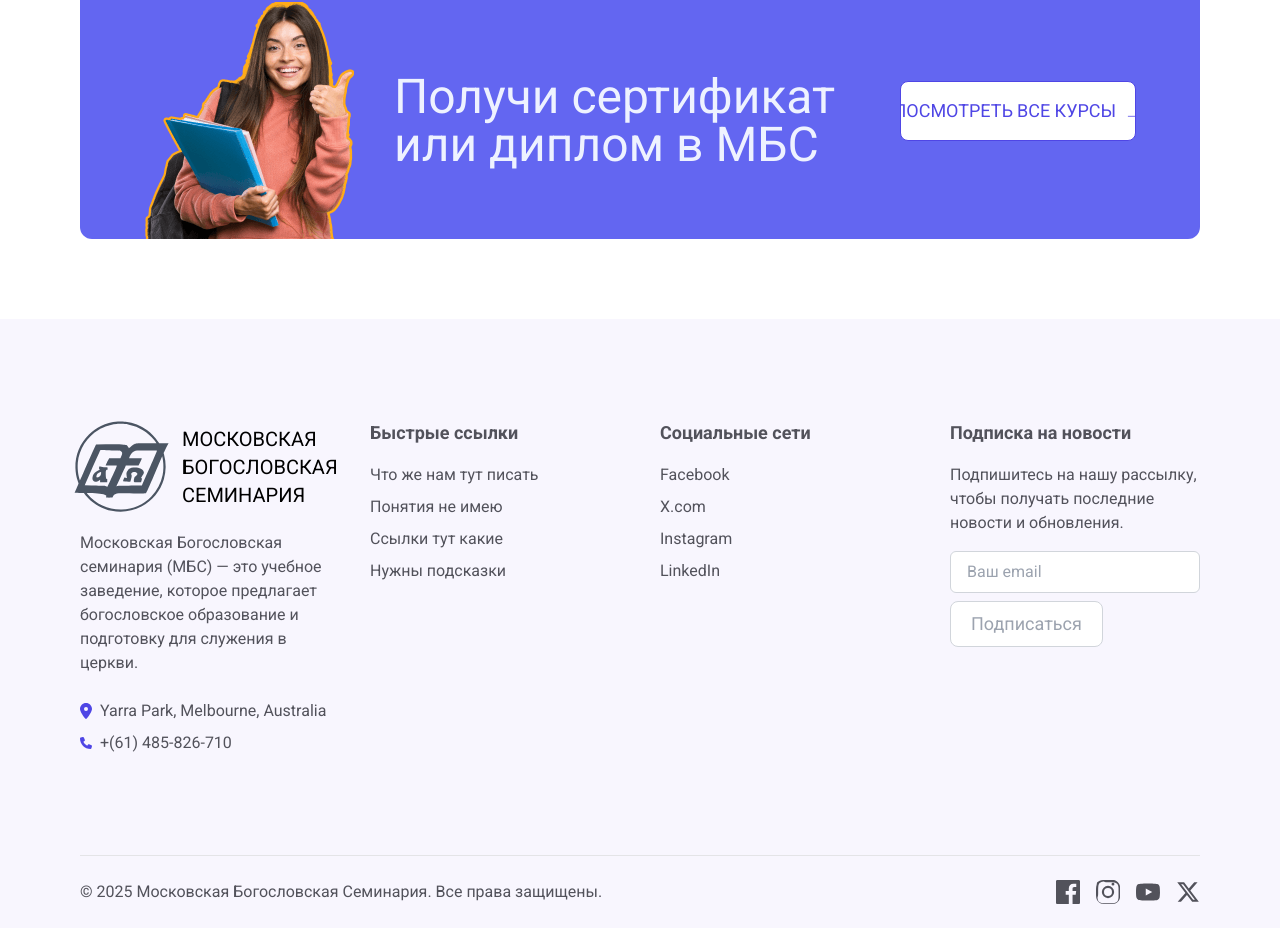
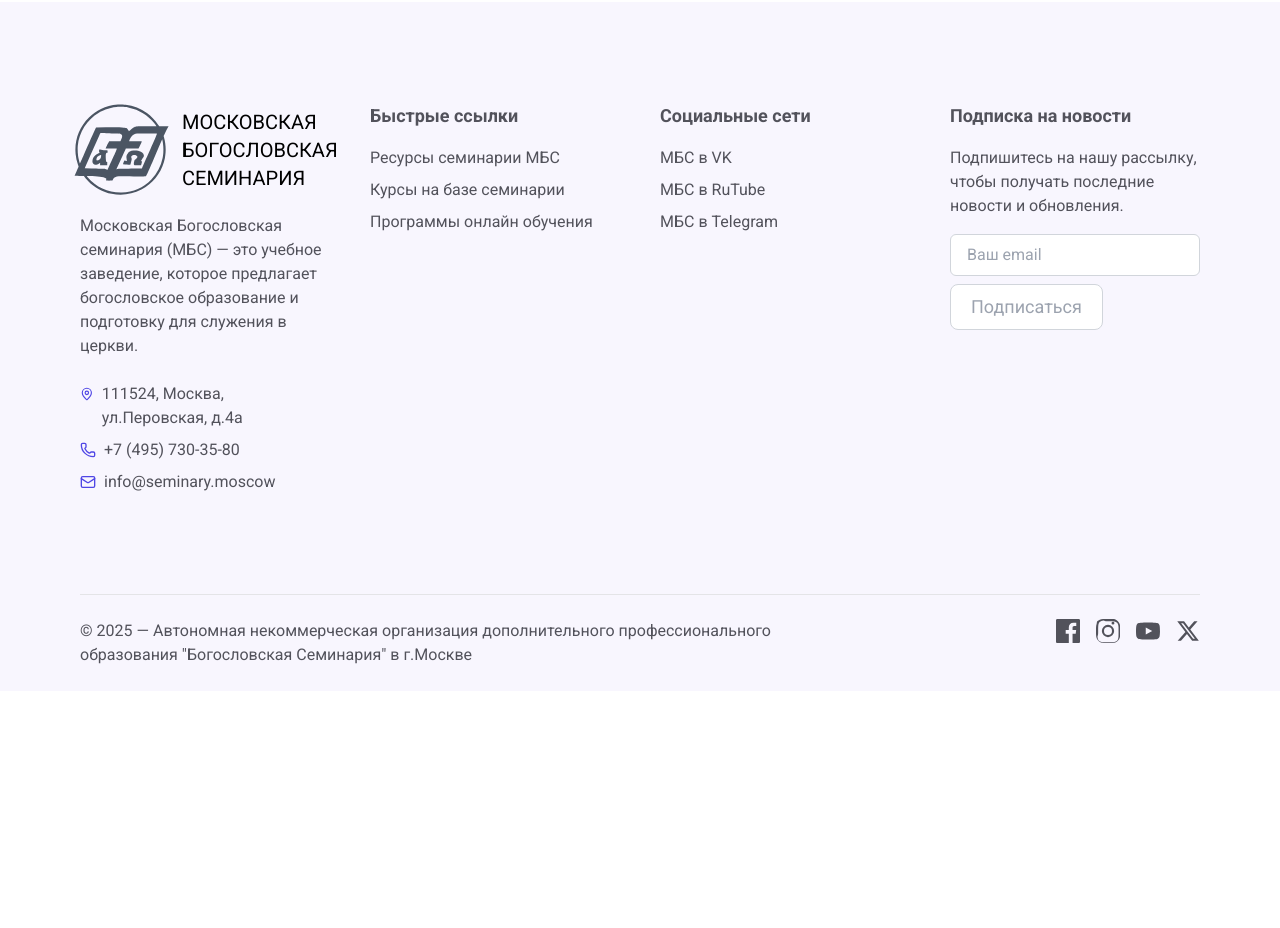
Before and after one commit to ValentinK2410/seminary, a React (Create React App) app: page / in a window 1280 px wide. Shown: the part 7974-8902 px from the top of the page. After the commit the page ends 8665 px from the top, so only its background shows below. Built offline with nearby package versions, Linux system fonts and the light colour scheme.

Commit message:
changes on footer

```diff
--- a/src/features/comingEvents/ComingEvents.jsx
+++ b/src/features/comingEvents/ComingEvents.jsx
@@ -51,7 +51,7 @@ export const ComingEvents = () => {
           ))}
         </div>
 
-        <div className="mt-10 w-full ux:w-fit px-4 pt-10 sm:px-16 sm:pb-0 flex flex-col sm:flex-row  max-w-7xl mx-auto  bg-indigo-500 rounded-xl gap-10 items-center justify-center">
+        {/* <div className="mt-10 w-full ux:w-fit px-4 pt-10 sm:px-16 sm:pb-0 flex flex-col sm:flex-row  max-w-7xl mx-auto  bg-indigo-500 rounded-xl gap-10 items-center justify-center">
           <img src={getDiplomaImage} alt="a young woman" className='self-center' />
           <div className='flex flex-col lg:flex-row gap-5'>
               <p className="text-2xl  xl:text-5xl text-center sm:text-left leading-snug text-indigo-50 max-w-[18ch]">
@@ -61,7 +61,8 @@ export const ComingEvents = () => {
                 <span className='hidden sm:inline-block lg:hidden xl:inline-block mr-1'>Посмотреть </span>  все курсы <span className="ml-2 mt-1 transition-colors duration-200">→</span>
               </SecondaryButton>
           </div>
-        </div>
+        </div> */}
+
       </article>
     </section>
   )
--- a/src/features/footer/Footer.jsx
+++ b/src/features/footer/Footer.jsx
@@ -7,6 +7,8 @@ import { Icon_instagram } from '../../images/Icon_instagram';
 import { Icon_youtube } from '../../images/Icon_youtube';
 import { Icon_x } from '../../images/Icon_x';
 import { Input } from '../../componentLibrary/Input';
+
+import { MapPin, Phone, Mail } from 'lucide-react';
 
 export const Footer = () => {
   return (
@@ -31,29 +33,58 @@ export const Footer = () => {
             Московская Богословская семинария (МБС) — это учебное заведение, которое предлагает богословское образование и подготовку для служения в церкви.
           </p>
 
-          <ul className='space-y-2'>
+          {/* <ul className='space-y-2'>
             <li className='flex items-center gap-2 text-zinc-600'>
               <Icon_map className="w-3 text-indigo-600" />
-              Yarra Park, Melbourne, Australia
+              111524, Москва, ул.Перовская, д.4а
             </li>
             <li className='flex items-center gap-2 text-zinc-600'>
               <Icon_phone className="w-3 text-indigo-600" />
-              <a href="tel:+4733378901" className="hover:text-indigo-600">+(61) 485-826-710</a>
+              <a href="tel:+74957303580" className="hover:text-indigo-600">+7 (495) 730-35-80</a>
+            </li>
+            <li className='flex items-center gap-2 text-zinc-600'>
+              <Icon_email className="w-3 text-indigo-600" />
+              <a href="mailto:info@seminary.moscow" className="hover:text-indigo-600">info@seminary.moscow</a>
+            </li>
+          </ul> */}
+
+          <ul className='space-y-2'>
+            <li className='flex items-start gap-2 text-zinc-600'>
+              <MapPin className="w-4 h-4 mt-1 text-indigo-600" />
+              111524, Москва, ул.Перовская, д.4а
+            </li>
+            <li className='flex items-center gap-2 text-zinc-600'>
+              <Phone className="w-4 h-4 text-indigo-600" />
+              <a href="tel:+74957303580" className="hover:text-indigo-600">
+                +7 (495) 730-35-80
+              </a>
+            </li>
+            <li className='flex items-center gap-2 text-zinc-600'>
+              <Mail className="w-4 h-4 text-indigo-600" />
+              <a href="mailto:info@seminary.moscow" className="hover:text-indigo-600">
+                info@seminary.moscow
+              </a>
             </li>
           </ul>
+
         </div>
 
         {/* Колонка 2 — Быстрые ссылки */}
         <div className="order-2 sm:order-3 md:order-3 lg:order-3 xl:order-2">
           <h3 className='text-lg text-zinc-600 font-semibold mb-4'>Быстрые ссылки</h3>
-          <ul className='space-y-2'>
-            {['Что же нам тут писать', 'Понятия не имею', 'Ссылки тут какие', 'Нужны подсказки'].map((item) => (
-              <li key={item}>
+
+          <ul className="space-y-2">
+            {[
+              { label: 'Ресурсы семинарии МБС', href: '#ресурсы' },
+              { label: 'Курсы на базе семинарии', href: '#курсы' },
+              { label: 'Программы онлайн обучения', href: '#программы' },
+            ].map(({ label, href }) => (
+              <li key={label}>
                 <a
-                  href={`/${item.toLowerCase().replace(' ', '-')}`}
-                  className='text-zinc-600 hover:text-indigo-600 transition-colors'
+                  href={href}
+                  className="text-zinc-600 hover:text-indigo-600 transition-colors"
                 >
-                  {item}
+                  {label}
                 </a>
               </li>
             ))}
@@ -63,18 +94,25 @@ export const Footer = () => {
         {/* Колонка 3 — Соцсети, скрыта на lg и ниже */}
         <div className="hidden order-2 xl:block xl:order-3">
           <h3 className='text-lg text-zinc-600 font-semibold mb-4'>Социальные сети</h3>
-          <ul className='space-y-2'>
-            {['Facebook', 'X.com', 'Instagram', 'LinkedIn'].map((social) => (
-              <li key={social}>
+          <ul className="space-y-2">
+            {[
+              { label: 'МБС в VK', href: 'https://facebook.com' },
+              { label: 'МБС в RuTube', href: 'https://x.com' },
+              { label: 'МБС в Telegram', href: 'https://instagram.com' },
+            ].map(({ label, href }) => (
+              <li key={label}>
                 <a
-                  href={`https://${social.toLowerCase()}.com`}
-                  className='text-zinc-600 hover:text-indigo-600 transition-colors'
+                  href={href}
+                  className="text-zinc-600 hover:text-indigo-600 transition-colors"
+                  target="_blank"
+                  rel="noopener noreferrer"
                 >
-                  {social}
+                  {label}
                 </a>
               </li>
             ))}
           </ul>
+
         </div>
 
         {/* Колонка 4 — Подписка */}
@@ -97,7 +135,7 @@ export const Footer = () => {
       </div>
 
       <div className="w-full max-w-7xl mx-auto flex flex-col md:flex-row gap-6 justify-between border-t border-zinc-200 py-6 text-left text-zinc-600">
-        <p>&copy; {new Date().getFullYear()} Московская Богословская Семинария. Все права защищены.</p>
+        <p className='max-w-[700px]' >&copy; {new Date().getFullYear()} — Автономная некоммерческая организация дополнительного профессионального образования "Богословская Семинария" в г.Москве</p>
         <div className="social-copyright">
           <ul className="flex space-x-4 ml-auto">
             <li>
```
Also changed, not shown: src/images/aboutCampus.jpg (deleted), 1 other file (tests, documents, lock files or other folders).
